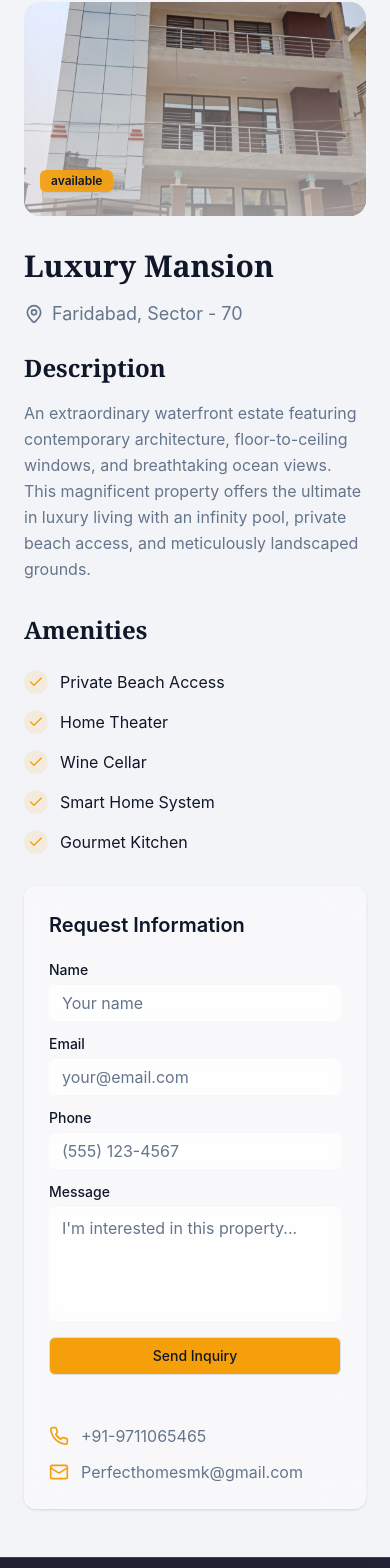
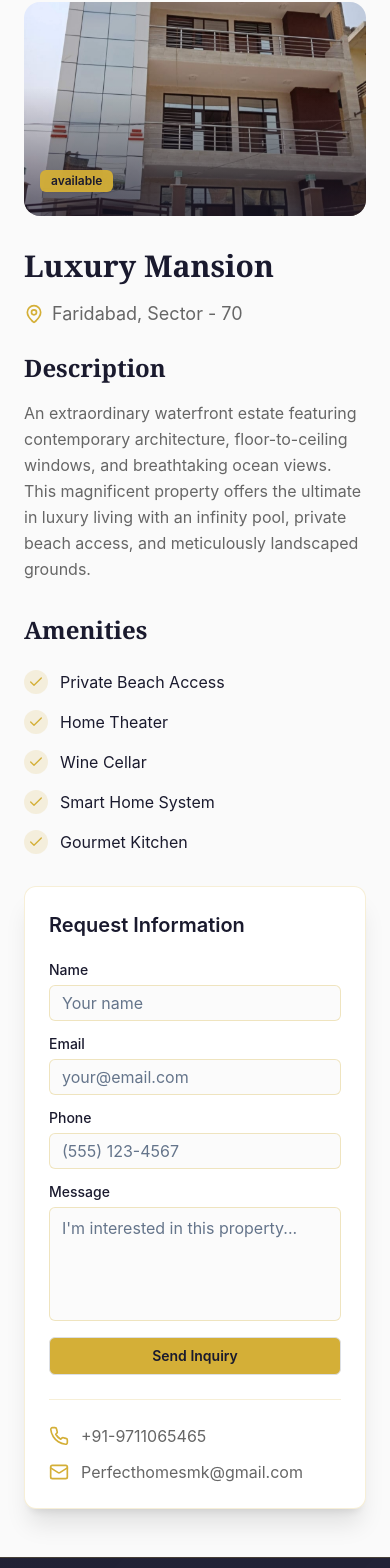
Before and after one commit to tascan25/Client_Perfect_Homes, a React (Vite) app: page /properties/1 in a window 390 px wide. Shown: the part 188-1756 px from the top of the page. Built offline with nearby package versions, Linux system fonts and the light colour scheme.

Commit message:
enhanced the porperty detail page with the new color theme

```diff
--- a/src/pages/PropertyDetail.tsx
+++ b/src/pages/PropertyDetail.tsx
@@ -3,14 +3,8 @@ import { useParams } from "wouter";
 import { motion } from "framer-motion";
 import { useMutation } from "@tanstack/react-query";
 import {
-  // Bed,
-  // Bath,
-  // Square,
   MapPin,
-  // Heart,
-  // Share2,
   ChevronLeft,
-  // ChevronRight,
   Check,
   Mail,
   Phone,
@@ -38,7 +32,6 @@ export default function PropertyDetail() {
   });
   const { toast } = useToast();
 
-  // ⭐ REPLACED API QUERY WITH LOCAL DATA LOOKUP
   const property: Property | undefined = sampleProperties.find(
     (p) => p.id === id
   );
@@ -72,16 +65,14 @@ export default function PropertyDetail() {
     });
   };
 
-  // ⭐ LOADING STATE REMOVED — not needed now
-
   if (!property) {
     return (
-      <div className="min-h-screen pt-20 flex items-center justify-center">
+      <div className="min-h-screen pt-20 flex items-center justify-center" style={{ backgroundColor: '#fafafa' }}>
         <div className="text-center">
-          <h1 className="text-2xl font-bold text-foreground mb-4">
+          <h1 className="text-2xl font-bold mb-4" style={{ color: '#1a1a2e' }}>
             Property not found
           </h1>
-          <Button asChild>
+          <Button asChild style={{ backgroundColor: '#d4af37', color: '#1a1a2e' }}>
             <Link href="/properties">Back to Properties</Link>
           </Button>
         </div>
@@ -92,7 +83,7 @@ export default function PropertyDetail() {
   const images = [property.imageUrl, property.imageUrl, property.imageUrl];
 
   return (
-    <div className="min-h-screen pt-20">
+    <div className="min-h-screen pt-20" style={{ backgroundColor: '#fafafa' }}>
       <div className="max-w-7xl mx-auto px-6 lg:px-8 py-12">
         <motion.div
           initial={{ opacity: 0, y: 20 }}
@@ -104,6 +95,7 @@ export default function PropertyDetail() {
             className="mb-6 gap-2"
             asChild
             data-testid="button-back"
+            style={{ color: '#1a1a2e' }}
           >
             <Link href="/properties">
               <ChevronLeft className="w-4 h-4" />
@@ -113,129 +105,63 @@ export default function PropertyDetail() {
 
           <div className="grid grid-cols-1 lg:grid-cols-3 gap-8">
             <div className="lg:col-span-2 space-y-8">
-              <div className="relative aspect-[16/10] rounded-2xl overflow-hidden bg-card/40">
+              <div className="relative aspect-[16/10] rounded-2xl overflow-hidden" style={{ backgroundColor: '#1a1a2e' }}>
                 <img
                   src={images[currentImageIndex]}
                   alt={property.title}
                   className="w-full h-full object-cover"
                 />
-                <div className="absolute inset-0 bg-gradient-to-t from-background/60 to-transparent" />
-
-
-                // this is the section where if the more than one image is available for the properties then only it will be uncommented to show the next and previous buttons for image slider
-                {/* {images.length > 1 && (
-                  <>
-                    <Button
-                      size="icon"
-                      variant="ghost"
-                      className="absolute left-4 top-1/2 -translate-y-1/2 bg-card/80 backdrop-blur-lg border border-white/20"
-                      onClick={() =>
-                        setCurrentImageIndex((prev) =>
-                          prev === 0 ? images.length - 1 : prev - 1
-                        )
-                      }
-                      data-testid="button-image-prev"
-                    >
-                      <ChevronLeft className="w-6 h-6" />
-                    </Button>
-                    <Button
-                      size="icon"
-                      variant="ghost"
-                      className="absolute right-4 top-1/2 -translate-y-1/2 bg-card/80 backdrop-blur-lg border border-white/20"
-                      onClick={() =>
-                        setCurrentImageIndex((prev) =>
-                          prev === images.length - 1 ? 0 : prev + 1
-                        )
-                      }
-                      data-testid="button-image-next"
-                    >
-                      <ChevronRight className="w-6 h-6" />
-                    </Button>
-                  </>
-                )} */}
-
-                {/* <div className="absolute top-4 right-4 flex gap-2">
-                  <Button
-                    size="icon"
-                    variant="ghost"
-                    className="bg-card/80 backdrop-blur-lg border border-white/20"
-                    data-testid="button-share"
-                  >
-                    <Share2 className="w-4 h-4" />
-                  </Button>
-                  <Button
-                    size="icon"
-                    variant="ghost"
-                    className="bg-card/80 backdrop-blur-lg border border-white/20"
-                    data-testid="button-favorite"
-                  >
-                    <Heart className="w-4 h-4" />
-                  </Button>
-                </div> */}
+                <div
+                  className="absolute inset-0"
+                  style={{ background: 'linear-gradient(to top, rgba(26, 26, 46, 0.6) 0%, transparent 60%)' }}
+                />
 
                 <div className="absolute bottom-4 left-4">
-                  <Badge className="bg-primary/90 backdrop-blur-sm mb-2">
+                  <Badge
+                    className="backdrop-blur-sm mb-2"
+                    style={{ backgroundColor: 'rgba(212, 175, 55, 0.95)', color: '#1a1a2e' }}
+                  >
                     {property.status}
                   </Badge>
-                  {/* <div className="text-4xl font-bold text-white font-serif">
-                    ${(property.price / 1000000).toFixed(2)}M
-                  </div> */}
                 </div>
               </div>
 
               <div>
-                <h1 className="text-3xl md:text-4xl font-serif font-bold text-foreground mb-4">
+                <h1 className="text-3xl md:text-4xl font-serif font-bold mb-4" style={{ color: '#1a1a2e' }}>
                   {property.title}
                 </h1>
-                <div className="flex items-center gap-2 text-muted-foreground mb-6">
-                  <MapPin className="w-5 h-5" />
+                <div className="flex items-center gap-2 mb-6" style={{ color: '#666666' }}>
+                  <MapPin className="w-5 h-5" style={{ color: '#d4af37' }} />
                   <span className="text-lg">{property.location}</span>
                 </div>
 
-                {/* <div className="flex flex-wrap gap-6 mb-8">
-                  <div className="flex items-center gap-2">
-                    <Bed className="w-5 h-5 text-primary" />
-                    <span className="text-foreground font-medium">
-                      {property.bedrooms} Bedrooms
-                    </span>
-                  </div>
-                  <div className="flex items-center gap-2">
-                    <Bath className="w-5 h-5 text-primary" />
-                    <span className="text-foreground font-medium">
-                      {property.bathrooms} Bathrooms
-                    </span>
-                  </div>
-                  <div className="flex items-center gap-2">
-                    <Square className="w-5 h-5 text-primary" />
-                    <span className="text-foreground font-medium">
-                      {property.squareFeet.toLocaleString()} sqft
-                    </span>
-                  </div>
-                </div> */}
-
                 <div className="prose prose-lg max-w-none">
-                  <h2 className="text-2xl font-serif font-bold text-foreground mb-4">
+                  <h2 className="text-2xl font-serif font-bold mb-4" style={{ color: '#1a1a2e' }}>
                     Description
                   </h2>
-                  <p className="text-muted-foreground leading-relaxed">
+                  <p className="leading-relaxed" style={{ color: '#666666' }}>
                     {property.description}
                   </p>
                 </div>
               </div>
 
               <div>
-                <h2 className="text-2xl font-serif font-bold text-foreground mb-6">
+                <h2 className="text-2xl font-serif font-bold mb-6" style={{ color: '#1a1a2e' }}>
                   Amenities
                 </h2>
                 <div className="grid grid-cols-1 md:grid-cols-2 gap-4">
                   {property.amenities.map((amenity, index) => (
                     <div
                       key={index}
-                      className="flex items-center gap-3 text-foreground"
+                      className="flex items-center gap-3"
+                      style={{ color: '#1a1a2e' }}
                       data-testid={`text-amenity-${index}`}
                     >
-                      <div className="w-6 h-6 rounded-full bg-primary/10 flex items-center justify-center flex-shrink-0">
-                        <Check className="w-4 h-4 text-primary" />
+                      <div
+                        className="w-6 h-6 rounded-full flex items-center justify-center flex-shrink-0"
+                        style={{ backgroundColor: 'rgba(212, 175, 55, 0.15)' }}
+                      >
+                        <Check className="w-4 h-4" style={{ color: '#d4af37' }} />
                       </div>
                       <span>{amenity}</span>
                     </div>
@@ -245,13 +171,19 @@ export default function PropertyDetail() {
             </div>
 
             <div className="lg:col-span-1">
-              <Card className="p-6 bg-card/40 backdrop-blur-lg border-white/20 sticky top-24">
-                <h3 className="text-xl font-semibold text-foreground mb-6">
+              <Card
+                className="p-6 backdrop-blur-lg sticky top-24 shadow-xl"
+                style={{
+                  backgroundColor: '#ffffff',
+                  border: '1px solid rgba(212, 175, 55, 0.2)'
+                }}
+              >
+                <h3 className="text-xl font-semibold mb-6" style={{ color: '#1a1a2e' }}>
                   Request Information
                 </h3>
                 <form onSubmit={handleSubmit} className="space-y-4">
                   <div>
-                    <Label htmlFor="name" className="mb-2 block">
+                    <Label htmlFor="name" className="mb-2 block" style={{ color: '#1a1a2e' }}>
                       Name
                     </Label>
                     <Input
@@ -263,11 +195,15 @@ export default function PropertyDetail() {
                       placeholder="Your name"
                       required
                       data-testid="input-name"
-                      className="bg-card/60 backdrop-blur border-white/20"
+                      className="backdrop-blur"
+                      style={{
+                        backgroundColor: 'rgba(250, 250, 250, 0.8)',
+                        borderColor: 'rgba(212, 175, 55, 0.3)'
+                      }}
                     />
                   </div>
                   <div>
-                    <Label htmlFor="email" className="mb-2 block">
+                    <Label htmlFor="email" className="mb-2 block" style={{ color: '#1a1a2e' }}>
                       Email
                     </Label>
                     <Input
@@ -280,11 +216,15 @@ export default function PropertyDetail() {
                       placeholder="your@email.com"
                       required
                       data-testid="input-email"
-                      className="bg-card/60 backdrop-blur border-white/20"
+                      className="backdrop-blur"
+                      style={{
+                        backgroundColor: 'rgba(250, 250, 250, 0.8)',
+                        borderColor: 'rgba(212, 175, 55, 0.3)'
+                      }}
                     />
                   </div>
                   <div>
-                    <Label htmlFor="phone" className="mb-2 block">
+                    <Label htmlFor="phone" className="mb-2 block" style={{ color: '#1a1a2e' }}>
                       Phone
                     </Label>
                     <Input
@@ -296,11 +236,15 @@ export default function PropertyDetail() {
                       }
                       placeholder="(555) 123-4567"
                       data-testid="input-phone"
-                      className="bg-card/60 backdrop-blur border-white/20"
+                      className="backdrop-blur"
+                      style={{
+                        backgroundColor: 'rgba(250, 250, 250, 0.8)',
+                        borderColor: 'rgba(212, 175, 55, 0.3)'
+                      }}
                     />
                   </div>
                   <div>
-                    <Label htmlFor="message" className="mb-2 block">
+                    <Label htmlFor="message" className="mb-2 block" style={{ color: '#1a1a2e' }}>
                       Message
                     </Label>
                     <Textarea
@@ -313,26 +257,38 @@ export default function PropertyDetail() {
                       required
                       rows={4}
                       data-testid="textarea-message"
-                      className="bg-card/60 backdrop-blur border-white/20 resize-none"
+                      className="backdrop-blur resize-none"
+                      style={{
+                        backgroundColor: 'rgba(250, 250, 250, 0.8)',
+                        borderColor: 'rgba(212, 175, 55, 0.3)'
+                      }}
                     />
                   </div>
                   <Button
                     type="submit"
-                    className="w-full"
+                    className="w-full transition-all hover:scale-105"
                     disabled={contactMutation.isPending}
                     data-testid="button-submit-inquiry"
+                    style={{
+                      backgroundColor: '#d4af37',
+                      color: '#1a1a2e',
+                      fontWeight: '600'
+                    }}
                   >
                     {contactMutation.isPending ? "Sending..." : "Send Inquiry"}
                   </Button>
                 </form>
 
-                <div className="mt-6 pt-6 border-t border-white/10 space-y-3">
-                  <div className="flex items-center gap-3 text-muted-foreground">
-                    <Phone className="w-5 h-5 text-primary" />
+                <div
+                  className="mt-6 pt-6 space-y-3"
+                  style={{ borderTop: '1px solid rgba(212, 175, 55, 0.2)' }}
+                >
+                  <div className="flex items-center gap-3" style={{ color: '#666666' }}>
+                    <Phone className="w-5 h-5" style={{ color: '#d4af37' }} />
                     <a href="tel:+91-9711065465">+91-9711065465</a>
                   </div>
-                  <div className="flex items-center gap-3 text-muted-foreground">
-                    <Mail className="w-5 h-5 text-primary" />
+                  <div className="flex items-center gap-3" style={{ color: '#666666' }}>
+                    <Mail className="w-5 h-5" style={{ color: '#d4af37' }} />
                     <span className="cursor-pointer"><a href="mailto:Perfecthomesmk@gmail.com">Perfecthomesmk@gmail.com</a></span>
                   </div>
                 </div>
```
